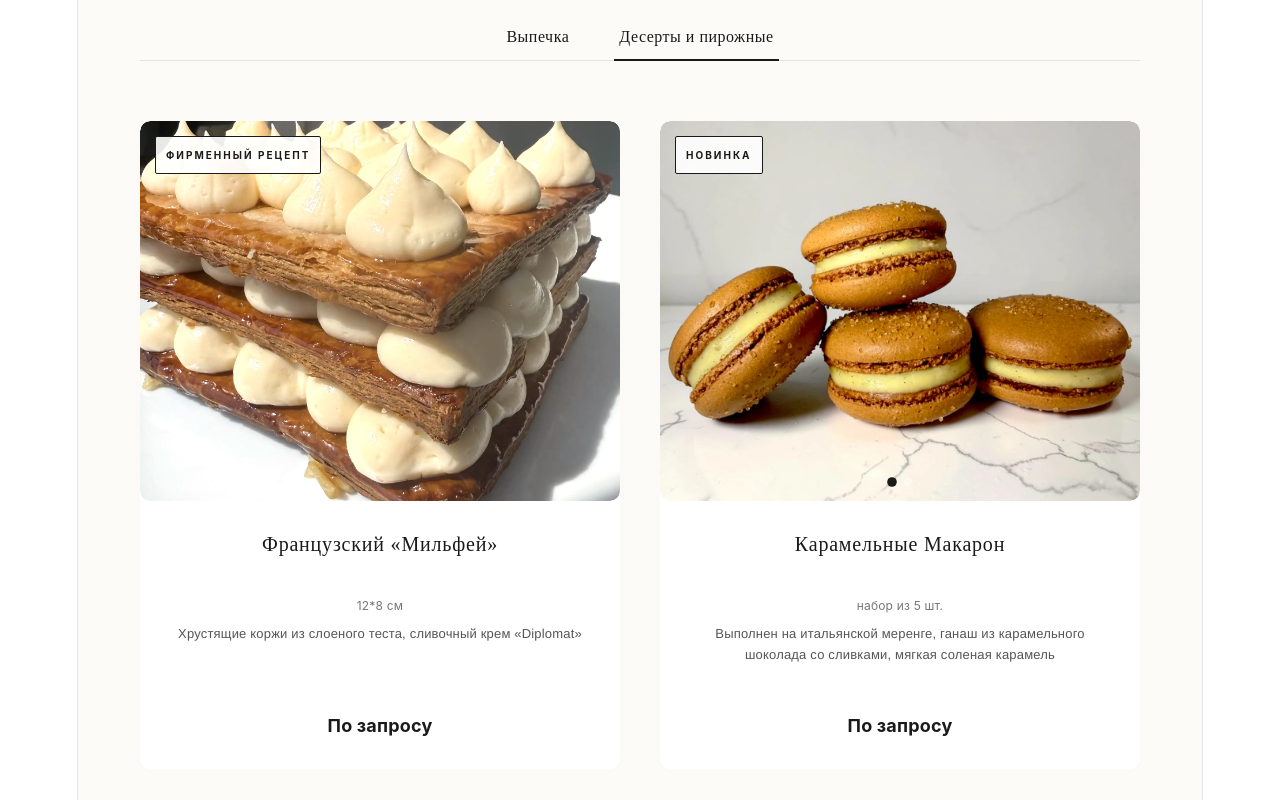
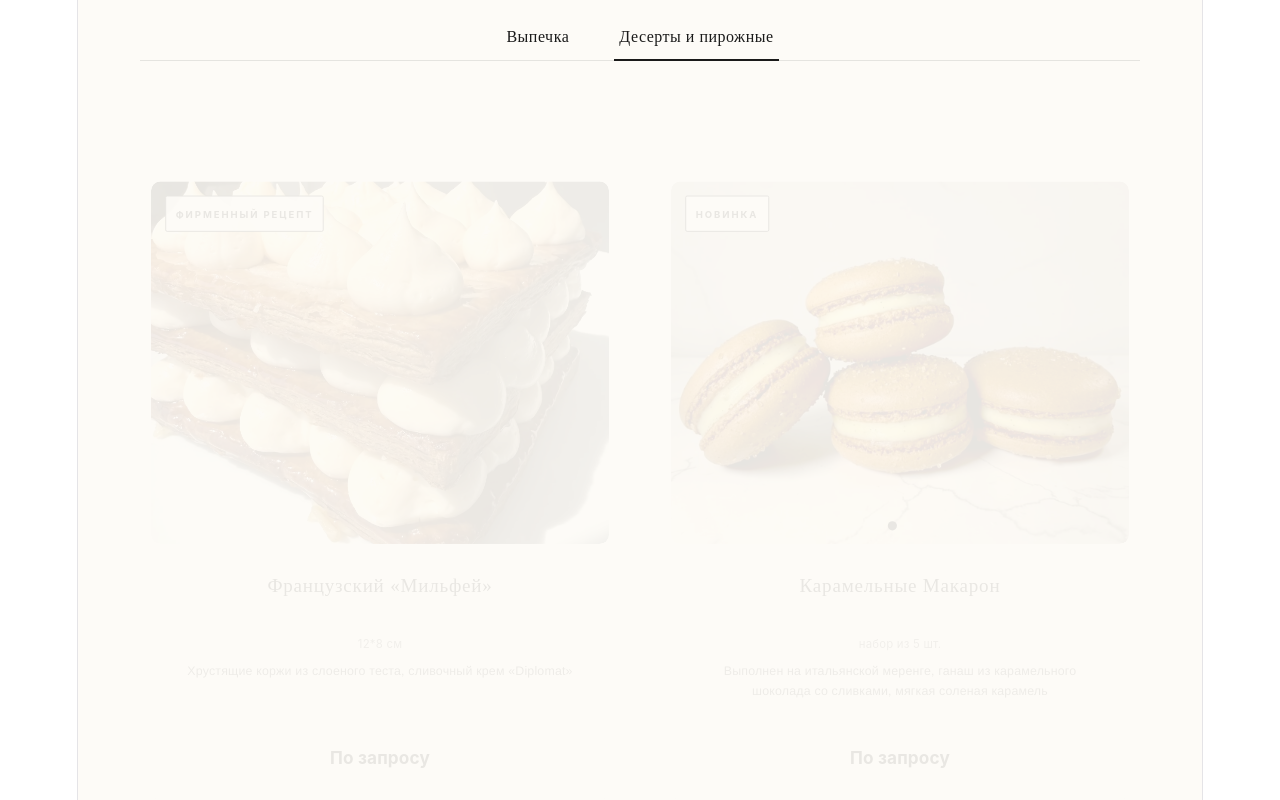
Before and after one commit to nastyadin1234-hub/menu-portfolio, a Vue app: page / in a window 1280 px wide. Shown: the part 640-1440 px from the top of the page. Built offline with nearby package versions, Linux system fonts and the light colour scheme.

Commit message:
Update New.vue

```diff
--- a/src/components/New.vue
+++ b/src/components/New.vue
@@ -825,7 +825,8 @@ const maxUrl = ref('https://max.ru/u/f9LHodD0cOL4iVq41cK4V4jnAVusNP_iDcj2fr8XLme
   color: #1a1a1a !important;
   text-align: center !important;
   margin-top: auto !important; /* Выталкивает цену строго на нижнюю границу */
-}/* 1. НАСТРОЙКА КАРТОЧКИ (Скругление 10px со всех сторон + появление) */
+}
+/* 1. НАСТРОЙКА КАРТОЧКИ (Скругление + триггер скролла) */
 .product-card {
   background-color: #ffffff;
   border-radius: 10px !important;
@@ -836,11 +837,13 @@ const maxUrl = ref('https://max.ru/u/f9LHodD0cOL4iVq41cK4V4jnAVusNP_iDcj2fr8XLme
   overflow: hidden !important;
   box-shadow: 0 4px 20px rgba(0, 0, 0, 0.01);
 
-  /* Чистая CSS-анимация: карточки сами плавно выплывут */
-  animation: fadeInCard 0.8s cubic-bezier(0.16, 1, 0.3, 1) forwards;
+  /* Эффект ховера */
+  transition: transform 0.5s cubic-bezier(0.16, 1, 0.3, 1), box-shadow 0.5s ease !important;
 
-  /* Плавность для ховера */
-  transition: transform 0.5s cubic-bezier(0.16, 1, 0.3, 1), box-shadow 0.5s ease !important;
+  /* Скролл-анимация: привязываем появление к области видимости (view) */
+  animation: revealCard linear both;
+  animation-timeline: view();
+  animation-range: entry 0% cover 30%; /* Начинает проявляться при входе на экран и заканчивется на 30% высоты окна */
 }
 
 /* Ховер-эффект */
@@ -849,34 +852,33 @@ const maxUrl = ref('https://max.ru/u/f9LHodD0cOL4iVq41cK4V4jnAVusNP_iDcj2fr8XLme
   box-shadow: 0 20px 40px rgba(26, 26, 26, 0.04);
 }
 
-/* 2. НАСТРОЙКА КОНТЕЙНЕРА ФОТО (Скругление 10px со всех сторон) */
+/* 2. НАСТРОЙКА КАРТИНКИ И СЛАЙДЕРА (Идеальное скругление со всех сторон) */
 .product-card .slider-area {
   width: 100% !important;
   height: 380px !important;
   overflow: hidden !important;
   position: relative !important;
   background-color: transparent !important;
-  border-radius: 10px !important; /* Круглые углы со всех сторон */
+  border-radius: 10px !important; /* Скругляем картинку со всех четырех сторон */
 }
 
-/* 3. НАСТРОЙКА КАРТИНКИ (Скругление 10px со всех сторон) */
 .product-card .card-img {
   width: 100% !important;
   height: 100% !important;
   object-fit: cover !important;
   display: block !important;
-  border-radius: 10px !important; /* Круглые углы со всех сторон */
+  border-radius: 10px !important; /* Скругляем картинку со всех четырех сторон */
 }
 
-/* 4. САМА АНИМАЦИЯ ПОЯВЛЕНИЯ */
-@keyframes fadeInCard {
+/* 3. КАДРЫ ДЛЯ СКРОЛЛ-АНИМАЦИИ */
+@keyframes revealCard {
   from {
     opacity: 0;
-    transform: translateY(30px);
+    transform: translateY(50px) scale(0.95);
   }
   to {
     opacity: 1;
-    transform: translateY(0);
+    transform: translateY(0) scale(1);
   }
 }
 
```
